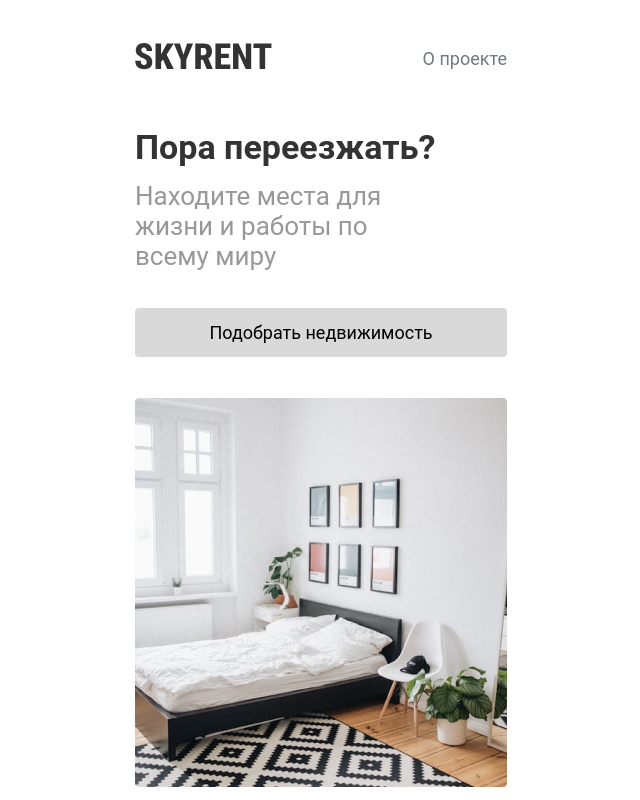
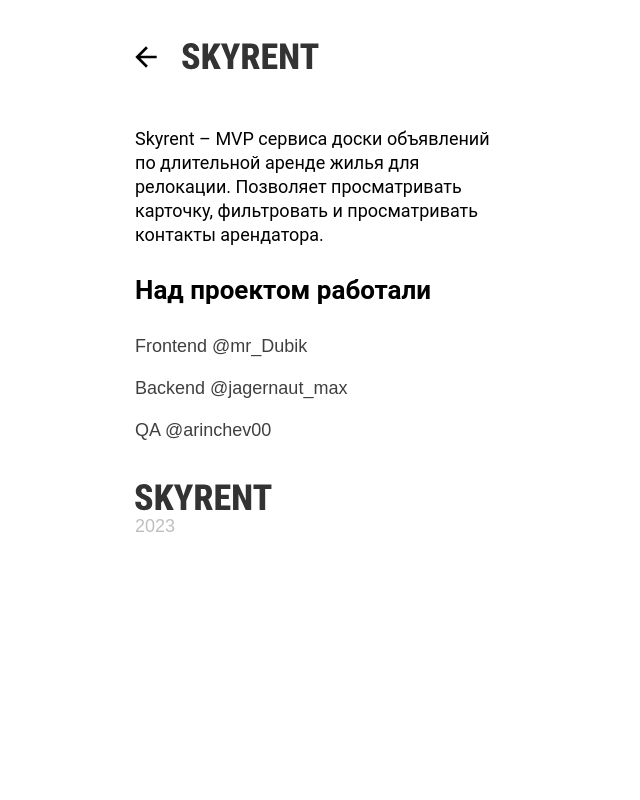
Before and after one commit to KaliBrama/Skyrent_deploy, a React (Create React App) app: page /About in a window 1280 px wide. Shown: the top 800 px of the page, without its empty margins (319-959 px from the left). Built offline with nearby package versions, Linux system fonts and the light colour scheme.

Commit message:
Добавлен роутинг, добавлена страница About

```diff
--- a/package.json
+++ b/package.json
@@ -7,8 +7,12 @@
     "@testing-library/react": "^13.4.0",
     "@testing-library/user-event": "^13.5.0",
     "eslint-config-prettier": "^8.6.0",
+    "js-cookie": "^3.0.1",
+    "prop-types": "^15.8.1",
     "react": "^18.2.0",
     "react-dom": "^18.2.0",
+    "react-router": "^6.8.1",
+    "react-router-dom": "^6.8.1",
     "react-scripts": "5.0.1",
     "styled-components": "^5.3.6",
     "web-vitals": "^2.1.4"
--- a/src/App.js
+++ b/src/App.js
@@ -1,11 +1,12 @@
-import HomePage from './Pages/HomePage'
+// import HomePage from './Pages/HomePage'
 import GlobalStyle from './GlobalStyle'
+import AppRoutes from './routes'
 
 function App() {
   return (
     <div className="App">
       <GlobalStyle />
-      <HomePage />
+      <AppRoutes />
     </div>
   )
 }
--- a/src/Blocks/Header/Header.jsx
+++ b/src/Blocks/Header/Header.jsx
@@ -1,7 +1,14 @@
+import { useNavigate } from 'react-router-dom'
 import * as S from './StyleHeader'
 import LogoImg from '../../images/logo.svg'
 
 function Header() {
+  const navigate = useNavigate()
+
+  const handleAbout = () => {
+    navigate('/About', { replace: true })
+  }
+
   return (
     <S.Header>
       <div className="logo">
@@ -9,7 +16,7 @@ function Header() {
           <img src={LogoImg} alt="Logo" />
         </a>
       </div>
-      <S.About>
+      <S.About onClick={handleAbout}>
         <p>О проекте</p>
       </S.About>
     </S.Header>
--- a/src/Blocks/Header/StyleHeader.js
+++ b/src/Blocks/Header/StyleHeader.js
@@ -14,4 +14,5 @@ export const About = styled.div`
   font-weight: 400;
   font-size: 18px;
   line-height: 24px;
+  cursor: pointer;
 `
--- /dev/null
+++ b/src/Pages/AboutPage.jsx
@@ -0,0 +1,43 @@
+import LogoImg from '../images/logo.svg'
+import Vector from '../images/vector.svg'
+import * as S from './StylesPage'
+
+function AboutPage() {
+  return (
+    <div className="centr">
+      <S.Header>
+        <div className="vector">
+          <a href="./">
+            <img src={Vector} alt="Logo" />
+          </a>
+        </div>
+        <div className="logo">
+          <a href="./">
+            <img src={LogoImg} alt="Logo" />
+          </a>
+        </div>
+      </S.Header>
+      <S.TextAbout>
+        Skyrent – MVP сервиса доски объявлений по длительной аренде жилья для
+        релокации. Позволяет просматривать карточку, фильтровать и просматривать
+        контакты арендатора.
+      </S.TextAbout>
+      <S.TitleAbout>Над проектом работали</S.TitleAbout>
+      <div>
+        <S.Students>Frontend @mr_Dubik</S.Students>
+        <S.Students>Backend @jagernaut_max</S.Students>
+        <S.Students>QA @arinchev00</S.Students>
+      </div>
+      <S.Footer>
+        <div className="logo">
+          <a href="./">
+            <img src={LogoImg} alt="Logo" />
+          </a>
+        </div>
+        <S.Year>2023</S.Year>
+      </S.Footer>
+    </div>
+  )
+}
+
+export default AboutPage
--- /dev/null
+++ b/src/Pages/StylesPage.js
@@ -0,0 +1,55 @@
+import styled from 'styled-components'
+
+export const Header = styled.div`
+  padding: 43px 0px 53px 0px;
+  display: flex;
+  align-items: center;
+  gap: 25px;
+`
+export const TextBlockAbout = styled.div``
+
+export const TextAbout = styled.p`
+  @import url('https://fonts.googleapis.com/css2?family=Roboto:wght@400&display=swap');
+  font-family: 'Roboto';
+  font-size: 18px;
+  line-height: 24px;
+  color: #000000;
+  padding-bottom: 28px;
+`
+
+export const TitleAbout = styled.h1`
+  @import url('https://fonts.googleapis.com/css2?family=Roboto:wght@500&display=swap');
+  font-family: 'Roboto';
+  font-size: 26px;
+  line-height: 30px;
+  color: #000000;
+  flex: none;
+  order: 1;
+  flex-grow: 0;
+  padding-bottom: 28px;
+`
+
+export const Students = styled.p`
+  font-family: 'Arial';
+  font-style: normal;
+  font-weight: 400;
+  font-size: 18px;
+  line-height: 26px;
+  color: #000000;
+  opacity: 0.75;
+  padding-bottom: 16px;
+`
+
+export const Footer = styled.footer`
+  padding-top: 25px;
+`
+export const Year = styled.p`
+  font-family: 'Arial';
+  font-style: normal;
+  font-weight: 400;
+  font-size: 18px;
+  line-height: 17px;
+  color: #000000;
+  opacity: 0.25;
+  padding-top: 3px;
+`
--- a/src/index.js
+++ b/src/index.js
@@ -1,10 +1,13 @@
 import React from 'react'
 import ReactDOM from 'react-dom/client'
+import { BrowserRouter } from 'react-router-dom'
 import App from './App'
 
 const root = ReactDOM.createRoot(document.getElementById('root'))
 root.render(
   <React.StrictMode>
-    <App />
+    <BrowserRouter>
+      <App />
+    </BrowserRouter>
   </React.StrictMode>
 )
--- /dev/null
+++ b/src/routes.jsx
@@ -0,0 +1,14 @@
+import { Routes, Route } from 'react-router-dom'
+import HomePage from './Pages/HomePage'
+import AboutPage from './Pages/AboutPage'
+
+function AppRoutes() {
+  return (
+    <Routes>
+      <Route path="/" element={<HomePage />} />
+      <Route path="/About" element={<AboutPage />} />
+    </Routes>
+  )
+}
+
+export default AppRoutes
```
Also changed, not shown: src/images/vector.svg (added), 1 other file (tests, documents, lock files or other folders).
